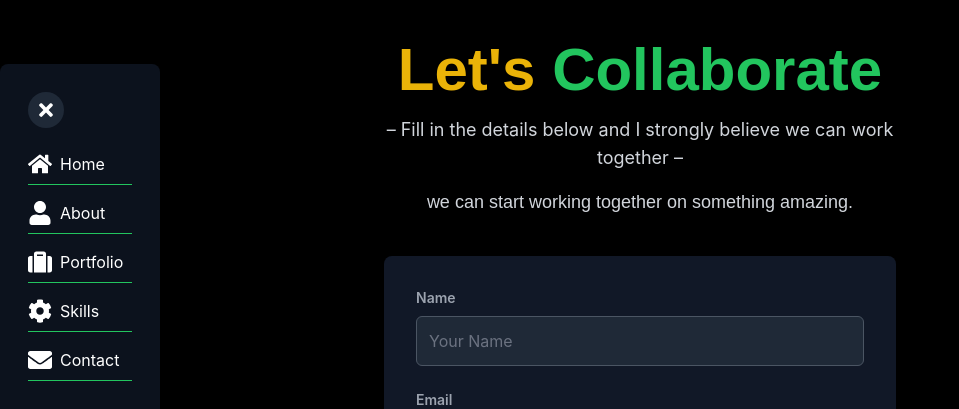
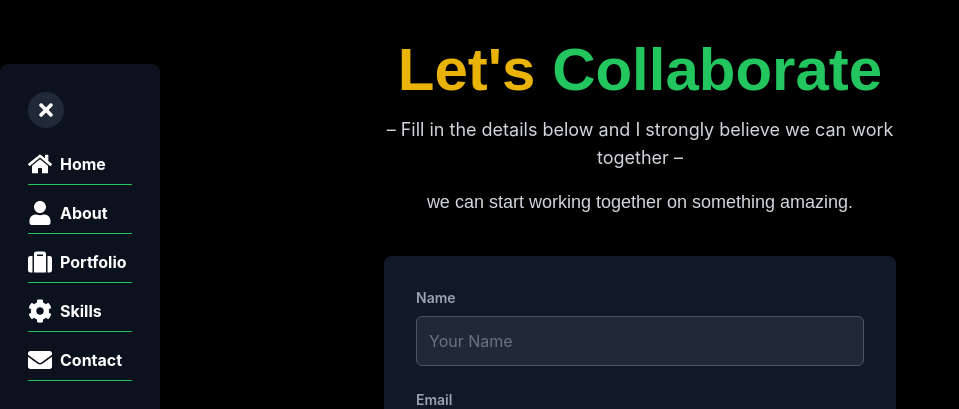
Before and after one commit to P-Mbugua/Final_Portfolio, a React (Vite) app: page /contactform in a window 1280 px wide. Both pictures are taken after a click on the button 38 px from the left and 86 px from the top of the page. Shown: the top 409 px of the page, without its empty margins (0-959 px from the left). Built offline with nearby package versions, Linux system fonts and the light colour scheme.

Commit message:
made some changes on the header to make the hovering look perfect

```diff
--- a/src/Components/ToggleButton.jsx
+++ b/src/Components/ToggleButton.jsx
@@ -48,21 +48,21 @@ const ToggleButton = () => {
         <nav className="flex flex-col items-start">
           <button
             onClick={() => handleLinkClick('/home')}
-            className="text-white flex items-center mb-2 w-full py-2 border-b border-green-500 hover:text-green-400"
+            className="text-white font-bold flex items-center mb-2 w-full py-2 border-b border-green-500 hover:text-green-400"
           >
             <FaHome size={24} className="mr-2" />
             <span>Home</span>
           </button>
           <button
             onClick={() => handleLinkClick('/about')}
-            className="text-white flex items-center mb-2 w-full py-2 border-b border-green-500 hover:text-green-400"
+            className="text-white font-bold flex items-center mb-2 w-full py-2 border-b border-green-500 hover:text-green-400"
           >
             <FaUser size={24} className="mr-2" />
             <span>About</span>
           </button>
           <button
             onClick={() => handleLinkClick('/portfolio')}
-            className="text-white flex items-center mb-2 w-full py-2 border-b border-green-500 hover:text-green-400"
+            className="text-white font-bold flex items-center mb-2 w-full py-2 border-b border-green-500 hover:text-green-400"
           >
             <FaSuitcase size={24} className="mr-2" />
             <span>Portfolio</span>
@@ -70,7 +70,7 @@ const ToggleButton = () => {
 
           <button
             onClick={() => handleLinkClick('/skills')}
-            className="text-white flex items-center mb-2 w-full py-2 border-b border-green-500 hover:text-green-400"
+            className="text-white font-bold flex items-center mb-2 w-full py-2 border-b border-green-500 hover:text-green-400"
           >
             <FaCog size={24} className="mr-2" />
             <span>Skills</span>
@@ -78,7 +78,7 @@ const ToggleButton = () => {
 
           <button
             onClick={() => handleLinkClick('/contact')}
-            className="text-white flex items-center mb-2 w-full py-2 border-b border-green-500 hover:text-green-400"
+            className="text-white font-bold flex items-center mb-2 w-full py-2 border-b border-green-500 hover:text-green-400"
           >
             <FaEnvelope size={24} className="mr-2" />
             <span>Contact</span>
```
